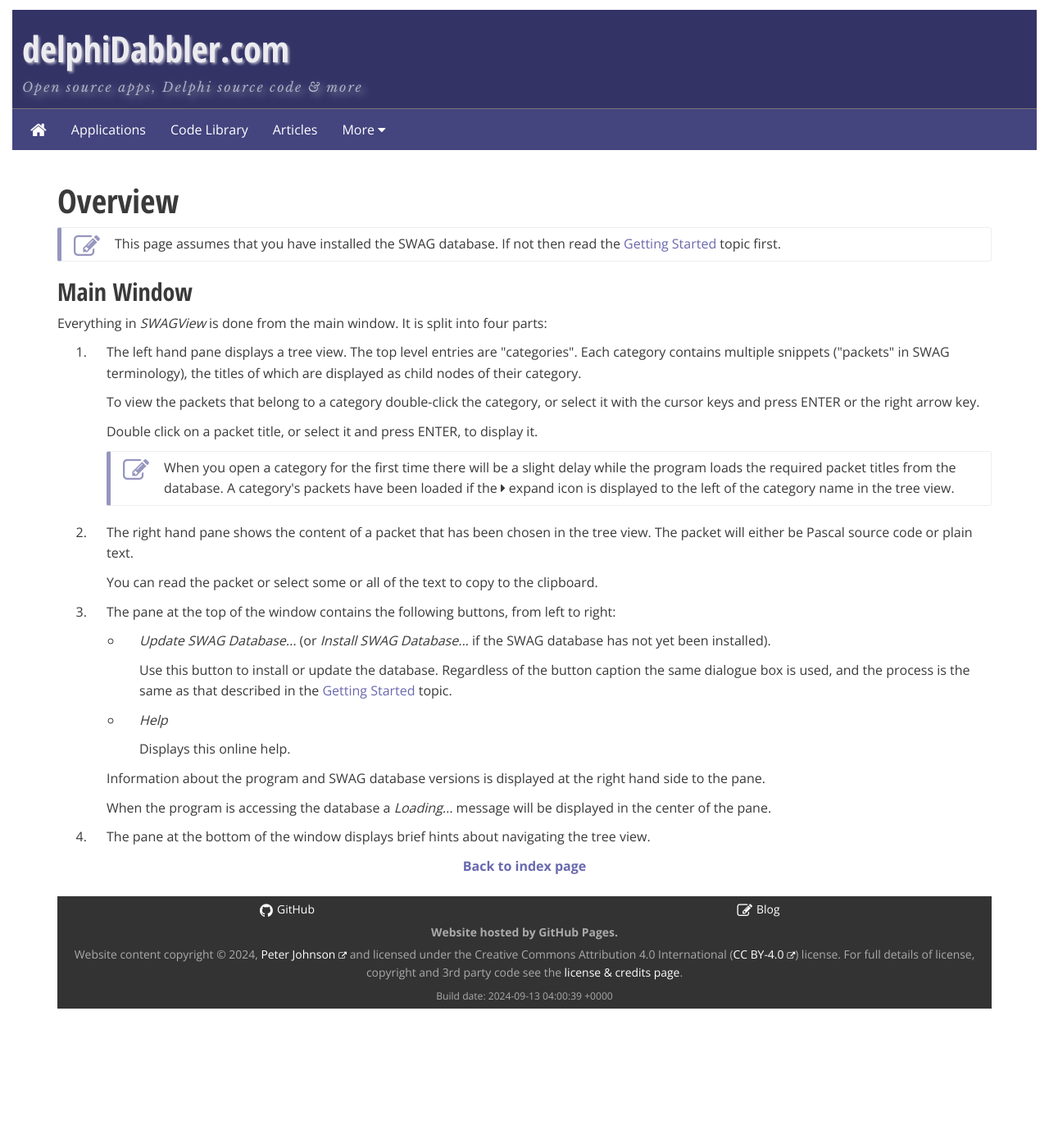
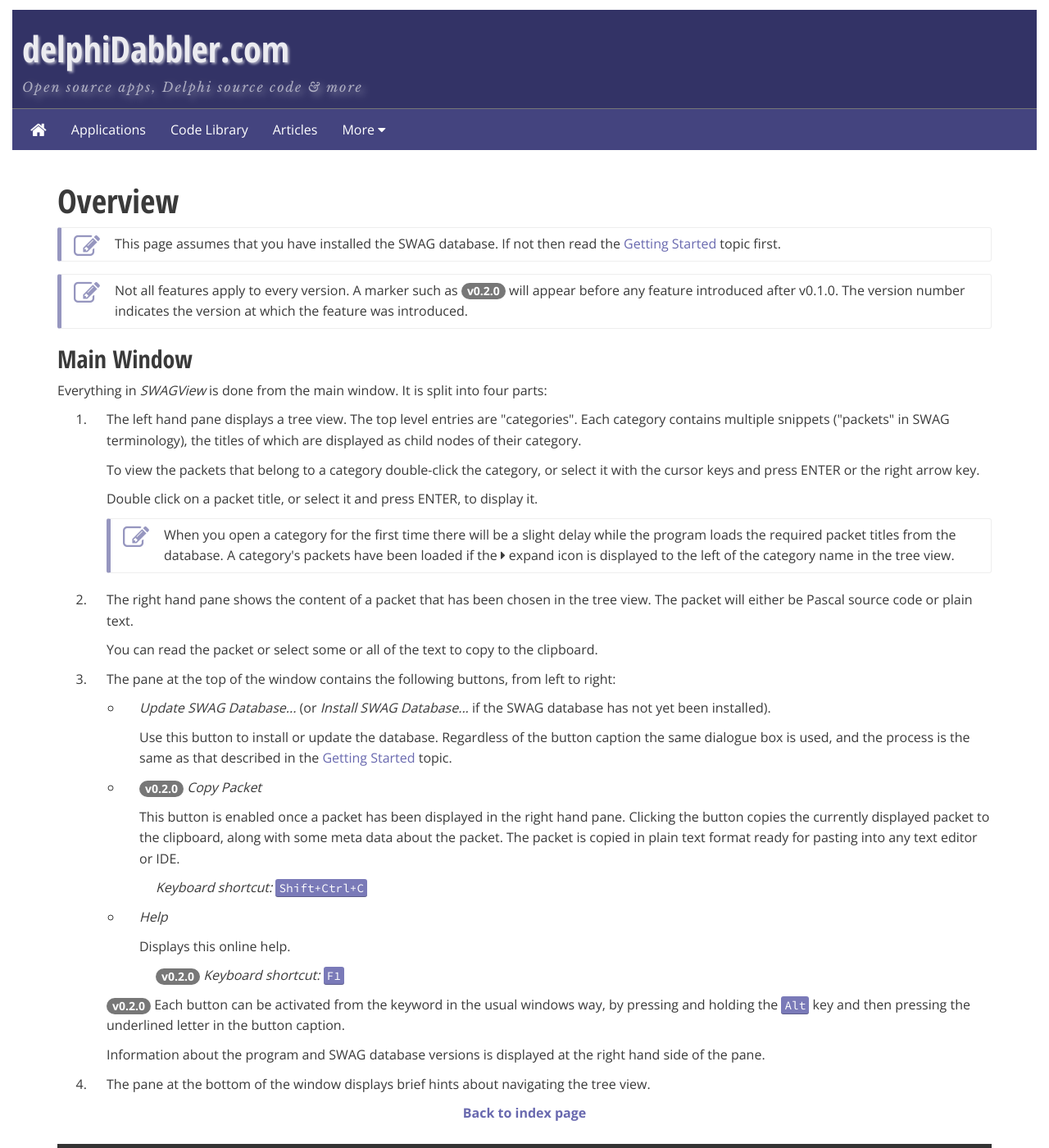
Before and after one commit to delphidabbler/delphidabbler.github.io, a Jekyll site: the page built from help/swagview/0.0/overview.html, in a window 1280 px wide and 1400 px high. Shown: the whole window at 82% size. Built offline with Jekyll 4.4.1, drawn with Linux system fonts in a browser that asks for light colours.

Commit message:
Update swagview help re features in v0.2.0

```diff
--- a/help/swagview/0.0/overview.html
+++ b/help/swagview/0.0/overview.html
@@ -10,6 +10,15 @@
     <div class="indent-lg">
         <p>
             This page assumes that you have installed the SWAG database. If not then read the <a href="./getting-started">Getting Started</a> topic first.
+        </p>
+    </div>
+</div>
+
+<div class="callout callout-info">
+    <div><i class="fa fa-pull-left fa-pencil-square-o fa-2x icon"></i></div>
+    <div class="indent-lg">
+        <p>
+            Not all features apply to every version. A marker such as <span class="badge">v0.2.0</span> will appear before any feature introduced after v0.1.0. The version number indicates the version at which the feature was introduced.
         </p>
     </div>
 </div>
@@ -65,18 +74,32 @@
             </li>
             <li>
                 <p>
+                    <span class="badge">v0.2.0</span> <em>Copy Packet</em>
+                </p>
+                <p>
+                    This button is enabled once a packet has been displayed in the right hand pane. Clicking the button copies the currently displayed packet to the clipboard, along with some meta data about the packet. The packet is copied in plain text format ready for pasting into any text editor or IDE.
+                </p>
+                <p class="indent">
+                    <em>Keyboard shortcut:</em> <span class="kbd">Shift+Ctrl+C</span>
+                </p>
+            </li>
+            <li>
+                <p>
                     <em>Help</em>
                 </p>
                 <p>
                     Displays this online help.
                 </p>
+                <p class="indent">
+                    <span class="badge">v0.2.0</span> <em>Keyboard shortcut:</em> <span class="kbd">F1</span>
+                </p>
             </li>
         </ul>
         <p>
-            Information about the program and SWAG database versions is displayed at the right hand side to the pane.
+            <span class="badge">v0.2.0</span> Each button can be activated from the keyword in the usual windows way, by pressing and holding the <span class="kbd">Alt</span> key and then pressing the underlined letter in the button caption.
         </p>
         <p>
-            When the program is accessing the database a <em>Loading...</em> message will be displayed in the center of the pane.
+            Information about the program and SWAG database versions is displayed at the right hand side of the pane.
         </p>
     </li>
     <li>
```
